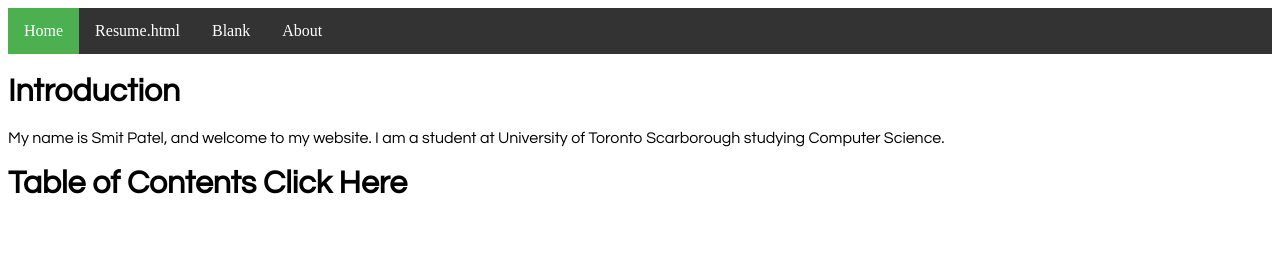
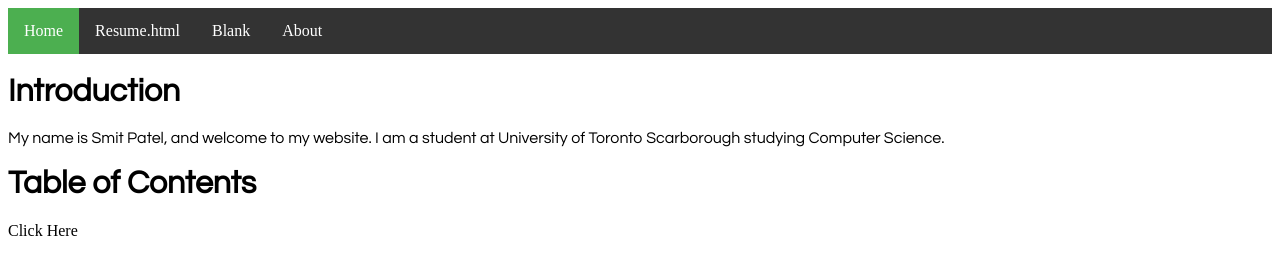
Before and after one commit to smitpatel316/Website, a plain HTML site: page index.html in a window 1280 px wide. Drawn offline with Linux system fonts and the light colour scheme.

Commit message:
Update index.html

```diff
--- a/index.html
+++ b/index.html
@@ -44,7 +44,7 @@
 	</ul>
     <h1>Introduction</h1>
     <p>My name is Smit Patel, and welcome to my website. I am a student at University of Toronto Scarborough studying Computer Science.</p>
-    <h1>Table of Contents</h1inter
+    <h1>Table of Contents</h1
    <a href="http://www.smitpatel.net/Resume.pdf"> Click Here</a>
 
 </body>
```
